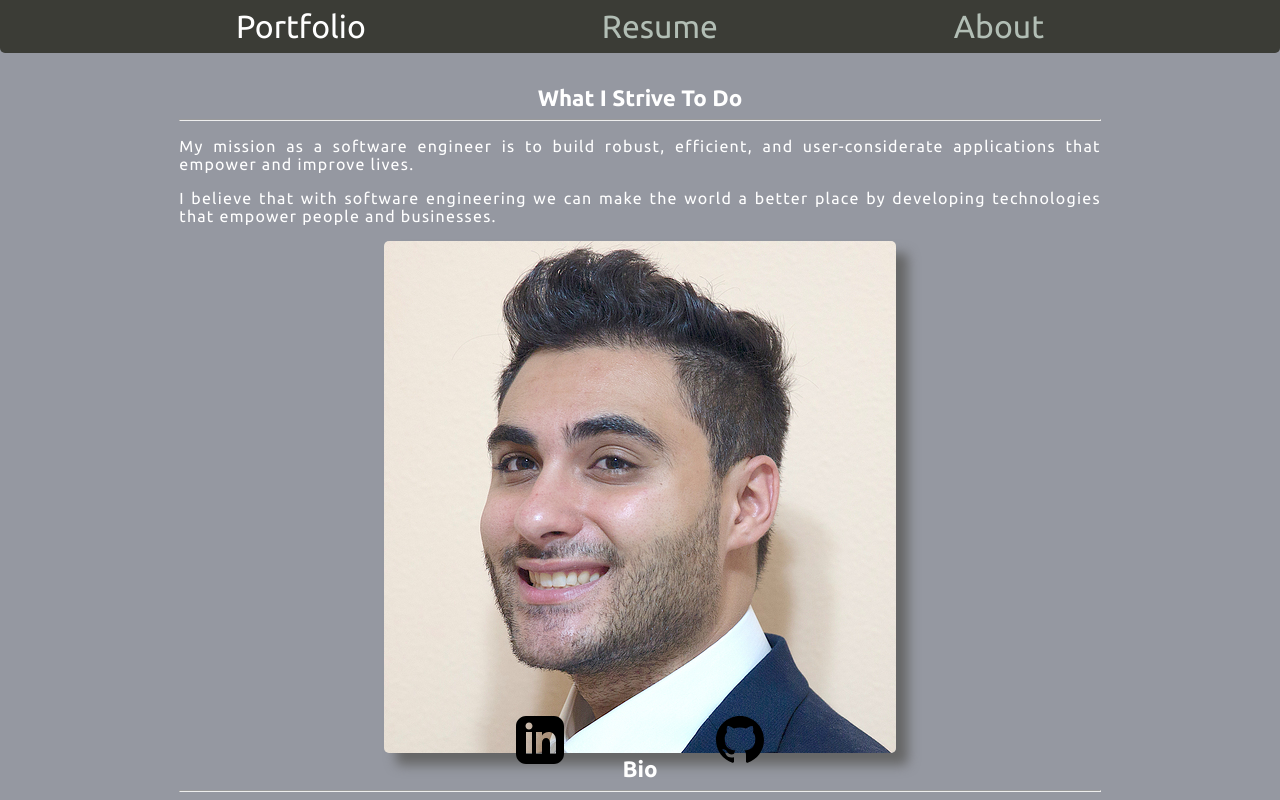
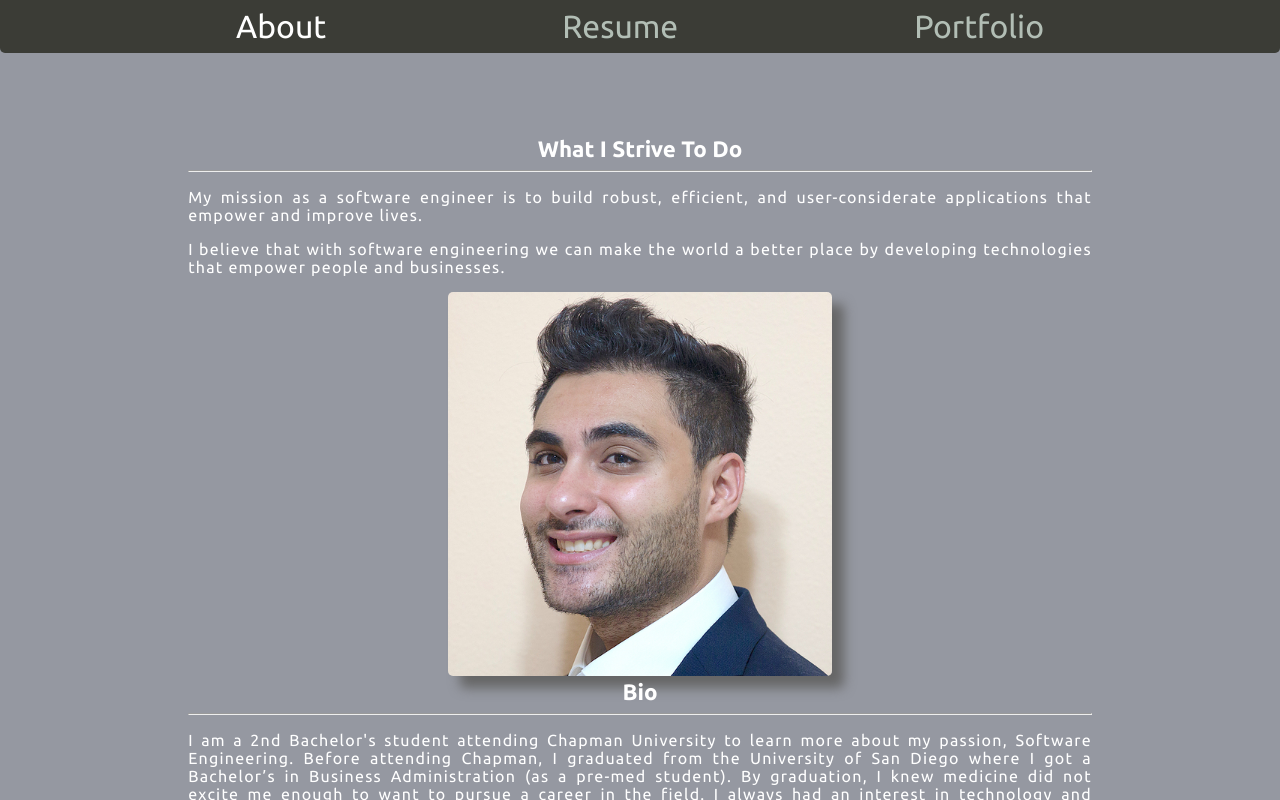
Before and after one commit to tarekel96/Portfolio_App, a React (Create React App) app in the folder portfolio/: page / in a window 1280 px wide. Shown: the top 800 px of the page. Built offline with nearby package versions, Linux system fonts and the light colour scheme.

Commit message:
fixed the current navItem selected or highligted

```diff
--- a/portfolio/package.json
+++ b/portfolio/package.json
@@ -3,7 +3,6 @@
 	"version": "0.1.0",
 	"private": true,
 	"license": "UNLICENSED",
-	"homepage": "tarekelhajjaoui.io",
 	"dependencies": {
 		"@testing-library/jest-dom": "^5.11.4",
 		"@testing-library/react": "^11.1.0",
--- a/portfolio/src/App.js
+++ b/portfolio/src/App.js
@@ -28,7 +28,7 @@ const App = () => {
 	const downArrowRef = React.createRef('downArrow');
 	const [ navItems, setCurrentNav ] = React.useState([
 		{
-			name: 'Portfolio',
+			name: 'About',
 			indexNumber: 0,
 			isCurrent: true
 		},
@@ -38,44 +38,112 @@ const App = () => {
 			isCurrent: false
 		},
 		{
-			name: 'About',
+			name: 'Portfolio',
 			indexNumber: 2,
 			isCurrent: false
 		}
 	]);
-	const resetPreviousNavItem = React.useCallback(
+	const getCurrentNavItemIndex = React.useCallback(
+		() => {
+			return navItems.findIndex((index) => index.isCurrent === true);
+		},
+		[ navItems ]
+	);
+	console.log(getCurrentNavItemIndex());
+	// const resetPreviousNavItem = React.useCallback(
+	// 	(newCurrIndex) => {
+	// 		console.log('new page index ' + newCurrIndex);
+	// 		let previousCurrent;
+	// 		new Promise((resolve, reject) =>
+	// 			resolve(
+	// 				(previousCurrent = navItems.findIndex((index) => {
+	// 					return index.isCurrent === true;
+	// 				}))
+	// 			)
+	// 		)
+	// 			.then(
+	// 				new Promise((resolve, reject) => {
+	// 					resolve(
+	// 						setCurrentNav((prevState) => {
+	// 							let newState = prevState;
+	// 							// let tempNavItem = newState[previousCurrent];
+	// 							// tempNavItem.isCurrent = false;
+	// 							console.log('Previous Current ' + previousCurrent);
+	// 							newState[previousCurrent].isCurrent = false;
+	// 							console.log('newState');
+	// 							console.log(newState);
+	// 							return newState;
+	// 						})
+	// 					);
+	// 				})
+	// 			)
+	// 			.then(
+	// 				new Promise((resolve, reject) => {
+	// 					resolve(
+	// 						setCurrentNav((prevState) => {
+	// 							let newNavbar = prevState;
+	// 							newNavbar[newCurrIndex].isCurrent = true;
+	// 							return newNavbar;
+	// 						})
+	// 					);
+	// 				})
+	// 			);
+	// 		console.log('navItems');
+	// 		console.log(navItems);
+	// 	},
+	// 	[ navItems ]
+	// );
+	// const resetPreviousNavItem = React.useCallback(
+	// 	(newCurrIndex) => {
+	// 		console.log('INSIDE RESET NAVITEM');
+	// 		console.log('new page index ' + newCurrIndex);
+	// 		let previousCurrent;
+	// 		previousCurrent = navItems.findIndex((index) => index.isCurrent === true);
+	// 		console.log('THE CURRENT TRUE IS ' + previousCurrent);
+	// 		setCurrentNav((prevState) => {
+	// 			let newState = prevState;
+	// 			newState[previousCurrent].isCurrent = false;
+	// 			newState[newCurrIndex].isCurrent = true;
+	// 			return newState;
+	// 		});
+	// 		console.log('navItems');
+	// 		console.log(navItems);
+	// 	},
+	// 	[ navItems ]
+	// );
+	const resetPrevNavItem = React.useCallback(
 		(newCurrIndex) => {
+			console.log('INSIDE RESET NAVITEM');
+			console.log('new page index ' + newCurrIndex);
 			let previousCurrent;
-			new Promise((resolve, reject) =>
-				resolve(
-					(previousCurrent = navItems.findIndex((index) => {
-						return index.isCurrent === true;
-					}))
-				)
-			)
-				.then(
-					new Promise((resolve, reject) => {
-						resolve(
+			previousCurrent = getCurrentNavItemIndex();
+			console.log('THE CURRENT TRUE IS ' + previousCurrent);
 			setCurrentNav((prevState) => {
 				let newState = prevState;
-								let tempNavItem = newState[previousCurrent];
-								tempNavItem.isCurrent = false;
+				newState[previousCurrent].isCurrent = false;
+				newState[newCurrIndex].isCurrent = true;
 				return newState;
-							})
+			});
+			console.log('navItems');
+			console.log(navItems);
+		},
+		[ navItems, getCurrentNavItemIndex ]
 	);
-					})
-				)
-				.then(
-					new Promise((resolve, reject) => {
-						resolve(
+	const resetPreviousNavItem = React.useCallback(
+		(previousCurrent, newCurrIndex) => {
+			console.log('INSIDE RESET NAVITEM');
+			console.log('new page index ' + newCurrIndex);
+			// let previousCurrent;
+			// previousCurrent = navItems.findIndex((index) => index.isCurrent === true);
+			console.log('THE CURRENT TRUE IS ' + previousCurrent);
 			setCurrentNav((prevState) => {
-								let newNavbar = prevState;
-								newNavbar[newCurrIndex].isCurrent = true;
-								return newNavbar;
-							})
-						);
-					})
-				);
+				let newState = prevState;
+				newState[previousCurrent].isCurrent = false;
+				newState[newCurrIndex].isCurrent = true;
+				return newState;
+			});
+			console.log('navItems');
+			console.log(navItems);
 		},
 		[ navItems ]
 	);
@@ -84,12 +152,12 @@ const App = () => {
 			setPageIndex((prevPageIndex) => {
 				if (prevPageIndex === 0) {
 					const newIndex = NUM_OF_PAGES - 1;
-					resetPreviousNavItem(newIndex);
+					resetPreviousNavItem(prevPageIndex, newIndex);
 					return newIndex;
 				}
 				else {
 					const newIndex = prevPageIndex - 1;
-					resetPreviousNavItem(newIndex);
+					resetPreviousNavItem(prevPageIndex, newIndex);
 					return newIndex;
 				}
 			});
@@ -99,25 +167,33 @@ const App = () => {
 	const handleSlideDown = React.useCallback(
 		() => {
 			setPageIndex((prevPageIndex) => {
-				resetPreviousNavItem(prevPageIndex);
+				console.log(`Previous Page Index: ${prevPageIndex}`);
+				//resetPreviousNavItem(prevPageIndex);
 				if (prevPageIndex === NUM_OF_PAGES - 1) {
 					const newIndex = 0;
-					resetPreviousNavItem(newIndex);
+					console.log('NEW INDEX' + newIndex);
+					resetPreviousNavItem(prevPageIndex, newIndex);
 					return newIndex;
 				}
 				else {
 					const newIndex = prevPageIndex + 1;
-					resetPreviousNavItem(newIndex);
+					console.log('NEW INDEX' + newIndex);
+					resetPreviousNavItem(prevPageIndex, newIndex);
 					return newIndex;
 				}
 			});
+			console.log(`Navbar Items`);
+			console.log(navItems);
 		},
-		[ resetPreviousNavItem ]
+		[ resetPreviousNavItem, navItems ]
 	);
 	const handleCardNextClick = React.useCallback(
 		() => {
 			setCommand(() => 'next');
 			setProjectIndex((state) => {
+				console.log(`Page Index: ${pageIndex}`);
+				console.log(`Navbar Items`);
+				console.log(navItems);
 				if (state === projectData.length - 1) {
 					return 0;
 				}
@@ -125,8 +201,10 @@ const App = () => {
 					return state + 1;
 				}
 			});
+			console.log(`Navbar Items`);
+			console.log(navItems);
 		},
-		[ projectData ]
+		[ projectData, pageIndex, navItems ]
 	);
 	const handleCardPrevClick = React.useCallback(
 		() => {
@@ -181,9 +259,6 @@ const App = () => {
 			cardArrows = false;
 			arrows = 'down';
 			hasFooter = true;
-			// cardArrows = true;
-			// arrows = 'down';
-			// hasFooter = true;
 			appMainContent = (
 				<Fade triggerOnce={false} duration={1750}>
 					<About
@@ -198,7 +273,7 @@ const App = () => {
 		case 1:
 			cardArrows = false;
 			arrows = 'updown';
-			hasFooter = false;
+			hasFooter = true;
 			appMainContent = (
 				<Fade triggerOnce={false} duration={1750}>
 					<Resume
@@ -258,6 +333,8 @@ const App = () => {
 			cardArrows={cardArrows}
 			arrows={arrows}
 			hasFooter={hasFooter}
+			getCurrentNavItemIndex={getCurrentNavItemIndex}
+			resetPrevNavItem={resetPrevNavItem}
 		>
 			{appMainContent}
 		</Layout>
--- a/portfolio/src/components/Footer.module.css
+++ b/portfolio/src/components/Footer.module.css
@@ -1,11 +1,7 @@
 .footerSection {
-	/* position: fixed;
-	width: 80%;
-	margin: 0 auto; */
-	position: absolute;
 	bottom: 5%;
 	width: 100%;
-	height: 60px; /* Height of the footer */
+	height: 60px;
 }
 .iconsContainer {
 	padding-top: 1rem;
--- a/portfolio/src/components/Layout.js
+++ b/portfolio/src/components/Layout.js
@@ -13,6 +13,7 @@ export const Layout = ({
 	navItems,
 	setCurrentNav,
 	resetPreviousNavItem,
+	resetPrevNavItem,
 	next,
 	previous,
 	slideUp,
@@ -32,6 +33,8 @@ export const Layout = ({
 					navItems={navItems}
 					setCurrentNav={setCurrentNav}
 					resetPreviousNavItem={resetPreviousNavItem}
+					pageIndex={pageIndex}
+					resetPrevNavItem={resetPrevNavItem}
 				/>
 			)}
 			<Section
--- a/portfolio/src/components/Navbar.js
+++ b/portfolio/src/components/Navbar.js
@@ -2,7 +2,14 @@ import React from 'react';
 import PropTypes from 'prop-types';
 import styles from './Navbar.module.css';
 
-export const Navbar = ({ setPageIndex, navItems, setCurrentNav, resetPreviousNavItem }) => {
+export const Navbar = ({
+	setPageIndex,
+	navItems,
+	setCurrentNav,
+	resetPreviousNavItem,
+	resetPrevNavItem,
+	getCurrentNavItem
+}) => {
 	return (
 		<nav className={`${styles['navbar']} blackOliveBackground`}>
 			{navItems.map((navItem) => {
@@ -15,6 +22,8 @@ export const Navbar = ({ setPageIndex, navItems, setCurrentNav, resetPreviousNav
 						isCurrent={navItem.isCurrent}
 						setCurrentNav={setCurrentNav}
 						resetPreviousNavItem={resetPreviousNavItem}
+						getCurrentNavItem={getCurrentNavItem}
+						resetPrevNavItem={resetPrevNavItem}
 					/>
 				);
 			})}
@@ -28,15 +37,18 @@ Navbar.propTypes = {
 	resetPreviousNavItem: PropTypes.func
 };
 
-const NavItem = ({ name, id, setPageIndex, isCurrent, resetPreviousNavItem }) => {
+const NavItem = ({ name, id, setPageIndex, isCurrent, resetPreviousNavItem, getCurrentNavItem, resetPrevNavItem }) => {
 	const handleClick = React.useCallback(
 		(e) => {
-			resetPreviousNavItem(id);
+			console.log('HERE');
+			// let prevCurrPageIndex = getCurrentNavItem();
+			// resetPreviousNavItem(prevCurrPageIndex, id);
+			resetPrevNavItem(id);
 			setPageIndex(() => {
 				return Number(e.target.id);
 			});
 		},
-		[ id, resetPreviousNavItem, setPageIndex ]
+		[ id, resetPrevNavItem, setPageIndex ]
 	);
 	React.useEffect(
 		() => {
--- a/portfolio/src/pages/About.module.css
+++ b/portfolio/src/pages/About.module.css
@@ -19,6 +19,8 @@
 .profileImageContainer > div > img {
 	box-shadow: 12px 12px 12px #666;
 	border-radius: 5px;
+	width: 384px;
+	height: 384px;
 }
 .aboutContainer > section > div > p {
 	text-align: justify;
```
Also changed, not shown: portfolio/src/components/Section.js (+41 -10 lines). Lines whose indentation alone changed are shown as unchanged.
